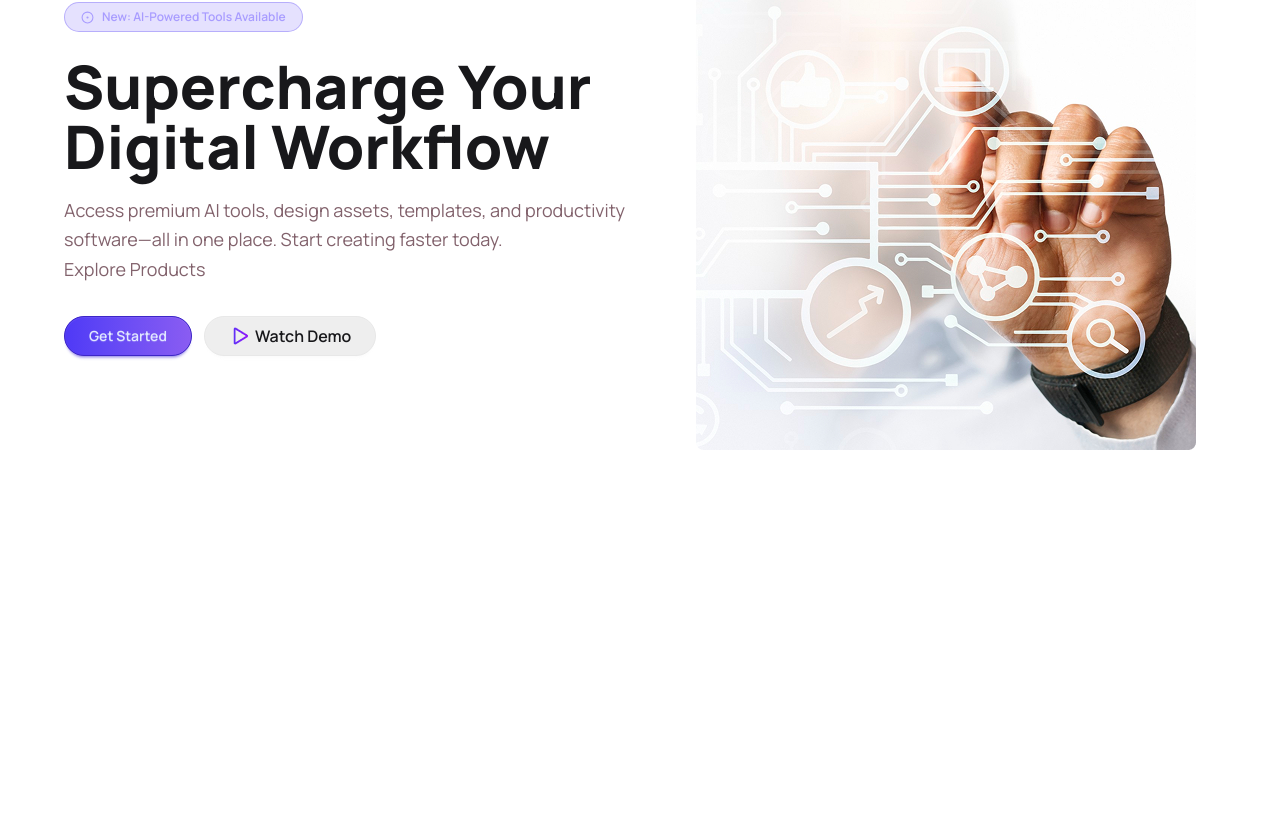
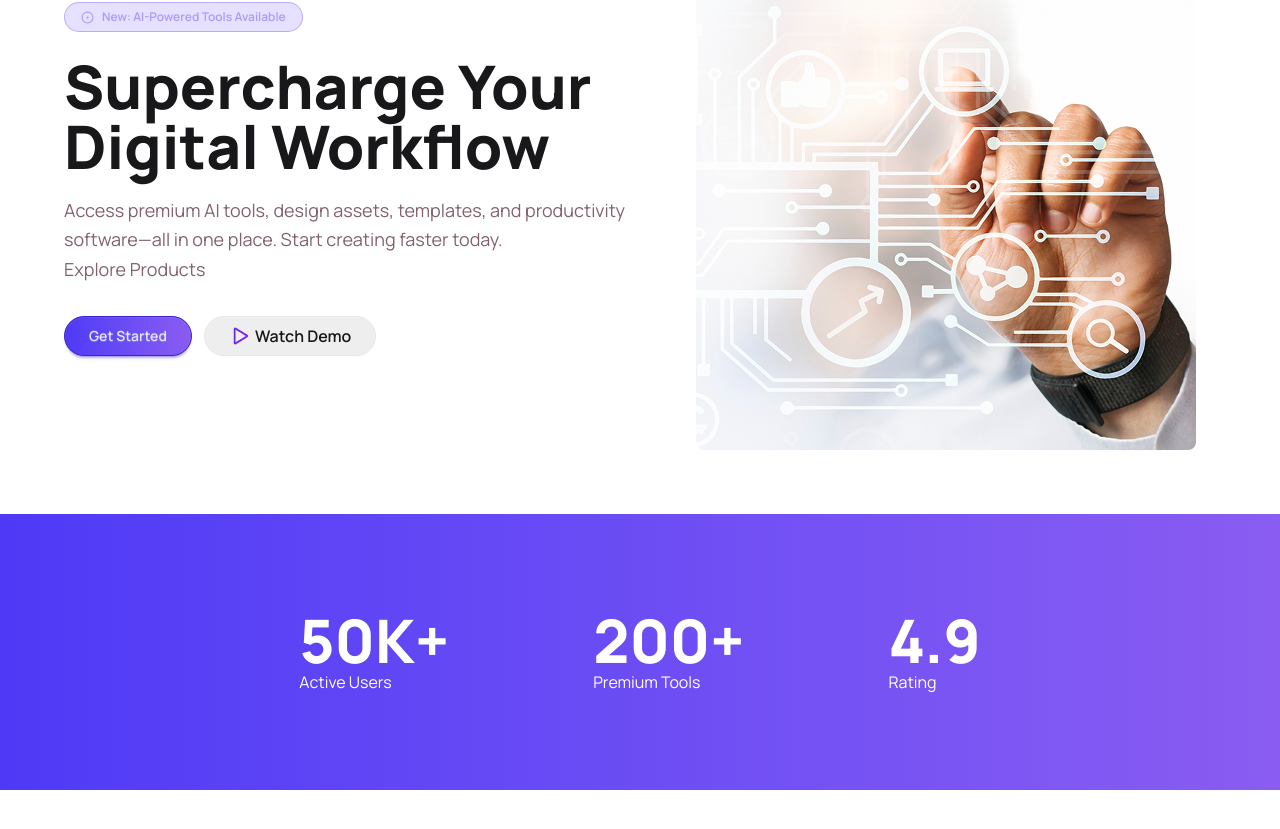
Before and after one commit to TKR-503/DigiTools-Assignment-06-PH, a React (Vite) app: page / in a window 1280 px wide. Shown: the part 269-1098 px from the top of the page. Before the commit the page ends 800 px from the top, so only its background shows below. Built offline with nearby package versions, Linux system fonts and the light colour scheme.

Commit message:
Some feature of banner section has added

```diff
--- a/src/components/home_page/Banner/Banner.jsx
+++ b/src/components/home_page/Banner/Banner.jsx
@@ -24,7 +24,7 @@ const Banner = () => {
                             Explore Products</p>
 
                         <div className="flex flex-wrap gap-3 justify-center lg:justify-start">
-                            <button className="btn btn-primary rounded-full bg-gradient-to-r from-[#4F39F6] to-[#8A5CF2]
+                            <button className="btn btn-primary rounded-full bg-linear-to-r from-[#4F39F6] to-[#8A5CF2]
                           py-3 px-6">Get Started</button>
                             <button className="btn rounded-full py-3 px-6 text-base bg-base-300 hover:bg-amber-300"><img src="./src/assets/play.png" alt="" />
                                 Watch Demo
@@ -38,6 +38,25 @@ const Banner = () => {
                 </div>
             </div>
 
+            <div className="bg-linear-to-r from-[#4F39F6] to-[#8A5CF2] p-24 mb-10" >
+
+                <div className="flex flex-col md:flex-row items-center justify-center gap-16 lg:gap-36">
+                    <div>
+                        <h1 className="text-white text-6xl font-extrabold">50K+</h1>
+                        <p className="text-white font-normal">Active Users</p>
+                   </div>
+                    <div>
+                        <h1 className="text-white text-6xl font-extrabold">200+</h1>
+                        <p className="text-white font-normal">Premium Tools</p>
+                   </div>
+                    <div>
+                        <h1 className="text-white text-6xl font-extrabold">4.9</h1>
+                        <p className="text-white font-normal">Rating</p>
+                   </div>
+
+                </div>
+
+             </div>
 
         </div>
     );
--- a/src/components/home_page/Navbar/Navbar.jsx
+++ b/src/components/home_page/Navbar/Navbar.jsx
@@ -6,7 +6,7 @@ const Navbar = () => {
       <div className=" navbar">
       <div className="flex-1 gap-2">
         <div >
-           <span className="text-5xl font-extrabold bg-gradient-to-r from-[#4F39F6] to-[#8A5CF2] bg-clip-text text-transparent">DigiTools</span>
+           <span className="text-5xl font-extrabold bg-linear-to-r from-[#4F39F6] to-[#8A5CF2] bg-clip-text text-transparent">DigiTools</span>
         </div>
     </div>
 
@@ -33,7 +33,7 @@ const Navbar = () => {
           <div className="flex items-center gap-4">
                <p className="hidden lg:block text-lg font-bold">Login</p>
                <div>
-                 <button className="btn btn-primary rounded-full bg-gradient-to-r from-[#4F39F6] to-[#8A5CF2]">Get Started</button>
+                 <button className="btn btn-primary rounded-full bg-linear-to-r from-[#4F39F6] to-[#8A5CF2]">Get Started</button>
                </div>
             </div>
           </div>
```
